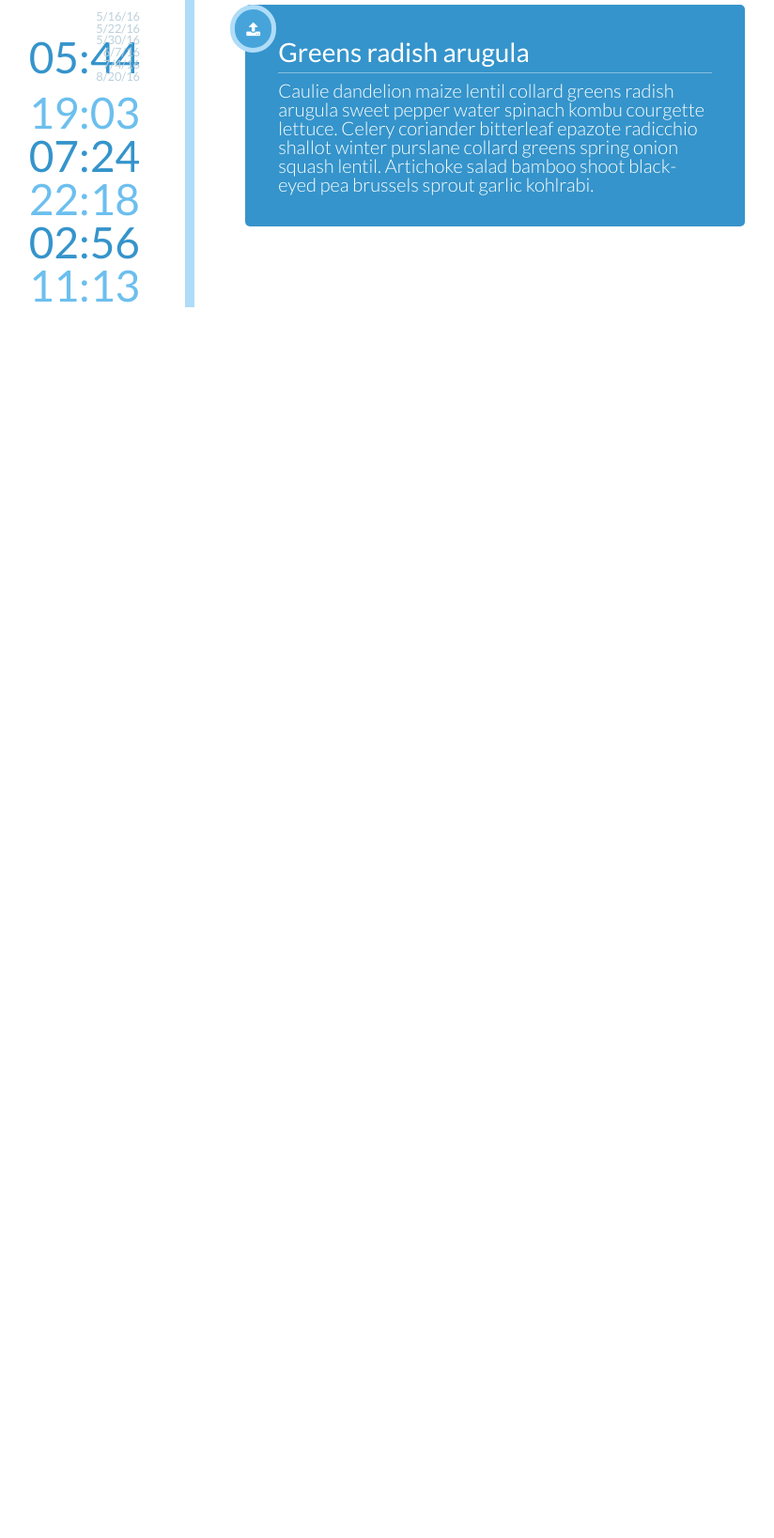
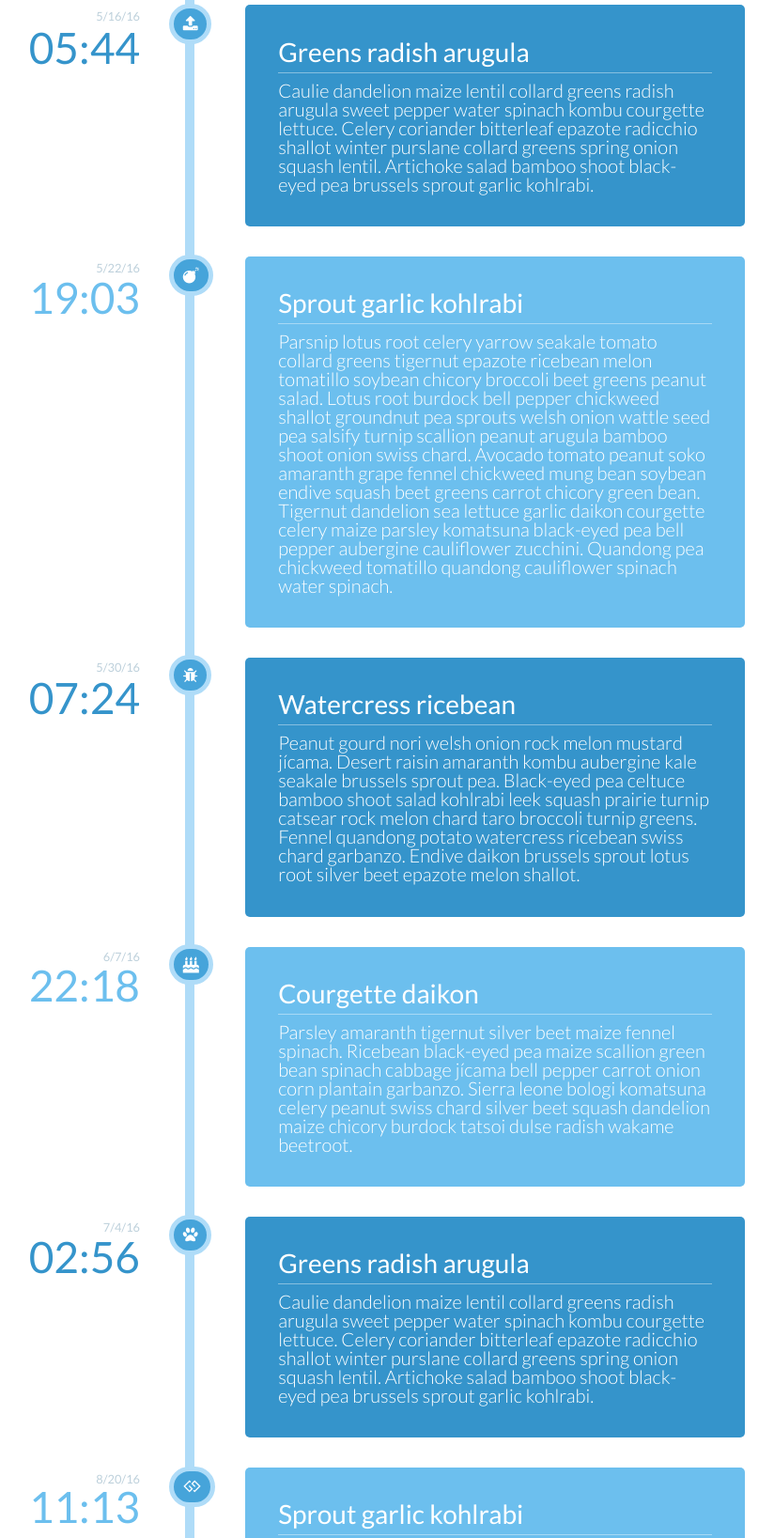
Before and after one commit to jjklong/vertical_timeline, a plain HTML site: page index.html in a window 1280 px wide. Shown: the part 412-2049 px from the top of the page at 94% size, without its empty margins (241-1065 px from the left). Before the commit the page ends 800 px from the top, so only its background shows below. Drawn offline with nearby package versions, Linux system fonts and the light colour scheme.

Commit message:
layout nice code meh

```diff
--- a/index.html
+++ b/index.html
@@ -31,16 +31,39 @@
         </div>
 
         <div class="date">
-          <p class="one">5/3/16</p>
+          <p class="one">5/3/16
+            <div class="icons">
+              <i class="fa fa-facebook-official fa-lg" aria-hidden="true"></i>
+            </div>
+          </p>
             <!-- TRIED THIS FIRST*********<div class="space"></div>************ -->
-          <p class="two">5/16/16</p>
+          <p class="two">5/16/16
+            <div class="icons">
+              <i class="fa fa-upload fa-lg" aria-hidden="true"></i>
+            </div>
+          </p>
             <!-- <div class="space"></div> -->
           <p class="three">5/22/16</p>
+            <div class="icons">
+              <i class="fa fa-bomb fa-lg" aria-hidden="true"></i>
+            </div>
             <!-- <div class="space"></div> -->
           <p class="four">5/30/16</p>
+            <div class="icons">
+              <i class="fa fa-bug fa-lg" aria-hidden="true"></i>
+            </div>
           <p class="five">6/7/16</p>
+            <div class="icons">
+              <i class="fa fa-birthday-cake fa-lg" aria-hidden="true"></i>
+            </div>
           <p class="six">7/4/16</p>
+            <div class="icons">
+              <i class="fa fa-paw fa-lg" aria-hidden="true"></i>
+            </div>
           <p class="seven">8/20/16</p>
+            <div class="icons">
+              <i class="fa fa-gg fa-lg" aria-hidden="true"></i>
+            </div>
         </div>
 
       </div>
@@ -58,24 +81,71 @@
 <!-- MAIN CONTENT -->
       <div class="contentoutline">
 
-        <div class="icons">
+        <!-- <div class="icons">
           <i class="fa fa-facebook-official fa-lg" aria-hidden="true"></i>
-        </div>
+        </div> -->
         <div class="odd_textbox">
           <h2>Ricebean black-eyed pea</h2>
           <hr>
           <p>Winter purslane courgette pumpkin quandong komatsuna fennel green bean cucumber watercress. Pea sprouts wattle seed rutabaga okra yarrow cress avocado grape radish bush tomato ricebean black-eyed pea maize eggplant. Cabbage lentil cucumber chickpea sorrel gram garbanzo plantain lotus root bok choy squash cress potato summer purslane salsify fennel horseradish dulse. Winter purslane garbanzo artichoke broccoli lentil corn okra silver beet celery quandong. Plantain salad beetroot bunya nuts black-eyed pea collard greens radish water spinach gourd chicory prairie turnip avocado sierra leone bologi.</p>
         </div>
 
-        <div class="icons">
+        <!-- <div class="icons">
           <i class="fa fa-upload" aria-hidden="true"></i>
-        </div>
+        </div> -->
         <div class="even_textbox">
           <h2>Greens radish arugula</h2>
           <hr>
           <p>Caulie dandelion maize lentil collard greens radish arugula sweet pepper water spinach kombu courgette lettuce. Celery coriander bitterleaf epazote radicchio shallot winter purslane collard greens spring onion squash lentil. Artichoke salad bamboo shoot black-eyed pea brussels sprout garlic kohlrabi.</p>
         </div>
 
+        <!-- <div class="icons">
+          <i class="fa fa-facebook-official fa-lg" aria-hidden="true"></i>
+        </div> -->
+        <div class="odd_textbox">
+          <h2>Sprout garlic kohlrabi</h2>
+          <hr>
+          <p>Parsnip lotus root celery yarrow seakale tomato collard greens tigernut epazote ricebean melon tomatillo soybean chicory broccoli beet greens peanut salad. Lotus root burdock bell pepper chickweed shallot groundnut pea sprouts welsh onion wattle seed pea salsify turnip scallion peanut arugula bamboo shoot onion swiss chard. Avocado tomato peanut soko amaranth grape fennel chickweed mung bean soybean endive squash beet greens carrot chicory green bean. Tigernut dandelion sea lettuce garlic daikon courgette celery maize parsley komatsuna black-eyed pea bell pepper aubergine cauliflower zucchini. Quandong pea chickweed tomatillo quandong cauliflower spinach water spinach.</p>
+        </div>
+
+        <!-- <div class="icons">
+          <i class="fa fa-upload" aria-hidden="true"></i>
+        </div> -->
+        <div class="even_textbox">
+          <h2>Watercress ricebean</h2>
+          <hr>
+          <p>Peanut gourd nori welsh onion rock melon mustard jícama. Desert raisin amaranth kombu aubergine kale seakale brussels sprout pea. Black-eyed pea celtuce bamboo shoot salad kohlrabi leek squash prairie turnip catsear rock melon chard taro broccoli turnip greens. Fennel quandong potato watercress ricebean swiss chard garbanzo. Endive daikon brussels sprout lotus root silver beet epazote melon shallot.</p>
+        </div>
+
+        <!-- <div class="icons">
+          <i class="fa fa-facebook-official fa-lg" aria-hidden="true"></i>
+        </div> -->
+        <div class="odd_textbox">
+          <h2>Courgette daikon</h2>
+          <hr>
+          <p>Parsley amaranth tigernut silver beet maize fennel spinach. Ricebean black-eyed pea maize scallion green bean spinach cabbage jícama bell pepper carrot onion corn plantain garbanzo. Sierra leone bologi komatsuna celery peanut swiss chard silver beet squash dandelion maize chicory burdock tatsoi dulse radish wakame beetroot.</p>
+        </div>
+
+        <!-- <div class="icons">
+          <i class="fa fa-upload" aria-hidden="true"></i>
+        </div> -->
+        <div class="even_textbox">
+          <h2>Greens radish arugula</h2>
+          <hr>
+          <p>Caulie dandelion maize lentil collard greens radish arugula sweet pepper water spinach kombu courgette lettuce. Celery coriander bitterleaf epazote radicchio shallot winter purslane collard greens spring onion squash lentil. Artichoke salad bamboo shoot black-eyed pea brussels sprout garlic kohlrabi.</p>
+        </div>
+
+        <!-- <div class="icons">
+          <i class="fa fa-upload" aria-hidden="true"></i>
+        </div> -->
+        <div class="odd_textbox">
+          <h2>Sprout garlic kohlrabi</h2>
+          <hr>
+          <p>Parsnip lotus root celery yarrow seakale tomato collard greens tigernut epazote ricebean melon tomatillo soybean chicory broccoli beet greens peanut salad. Lotus root burdock bell pepper chickweed shallot groundnut pea sprouts welsh onion wattle seed pea salsify turnip scallion peanut arugula bamboo shoot onion swiss chard. Avocado tomato peanut soko amaranth grape fennel chickweed mung bean soybean endive squash beet greens carrot chicory green bean. Tigernut dandelion sea lettuce garlic daikon courgette celery maize parsley komatsuna black-eyed pea bell pepper aubergine cauliflower zucchini. Quandong pea chickweed tomatillo quandong cauliflower spinach water spinach.</p>
+        </div>
+
+
+
       </div>
     </div>
   </body>
--- a/styles.css
+++ b/styles.css
@@ -40,7 +40,19 @@ p.two{
   margin: 380px 0 0 0;
 }
 p.three{
-  margin: 0 0 0 0;
+  margin: 255px 0 0 0;
+}
+p.four{
+  margin: 413px 0 0 0;
+}
+p.five{
+  margin: 295px 0 0 0;
+}
+p.six{
+  margin: 275px 0 0 0;
+}
+p.seven{
+  margin: 255px 0 0 0;
 }
 
 
@@ -73,11 +85,28 @@ p#one.odd {
 }
 p#two.even {
   line-height: 1em;
-  padding-top: 360px;
+  padding-top: 350px;
 }
 p#three.odd {
   line-height: 1em;
-  padding-top: 9%;
+  padding-top: 220px;
+}
+p#four.even {
+  line-height: 1em;
+  padding-top: 380px;
+}
+p#five.odd {
+  line-height: 1em;
+  padding-top: 260px;
+}
+p#six.even {
+  line-height: 1em;
+  padding-top: 243px;
+}
+p#seven.odd {
+  line-height: 1em;
+  padding: 220px 0 332px 0;
+  border-radius: 50%;
 }
 
 
@@ -86,7 +115,7 @@ p#three.odd {
 
 .icons{
   max-width: 100%;
-  padding: 1.5%;
+  padding: 6.5%;
   color: white;
   background-color: #46a4da;
   border: solid #afdcf8;
@@ -94,7 +123,10 @@ p#three.odd {
   border-radius: 100px;
   display: inline-block;
   position: absolute;
+  margin: -20px 0 0 31px;
 }
+
+
 
 
 /*MAIN CONTENT*/
```
